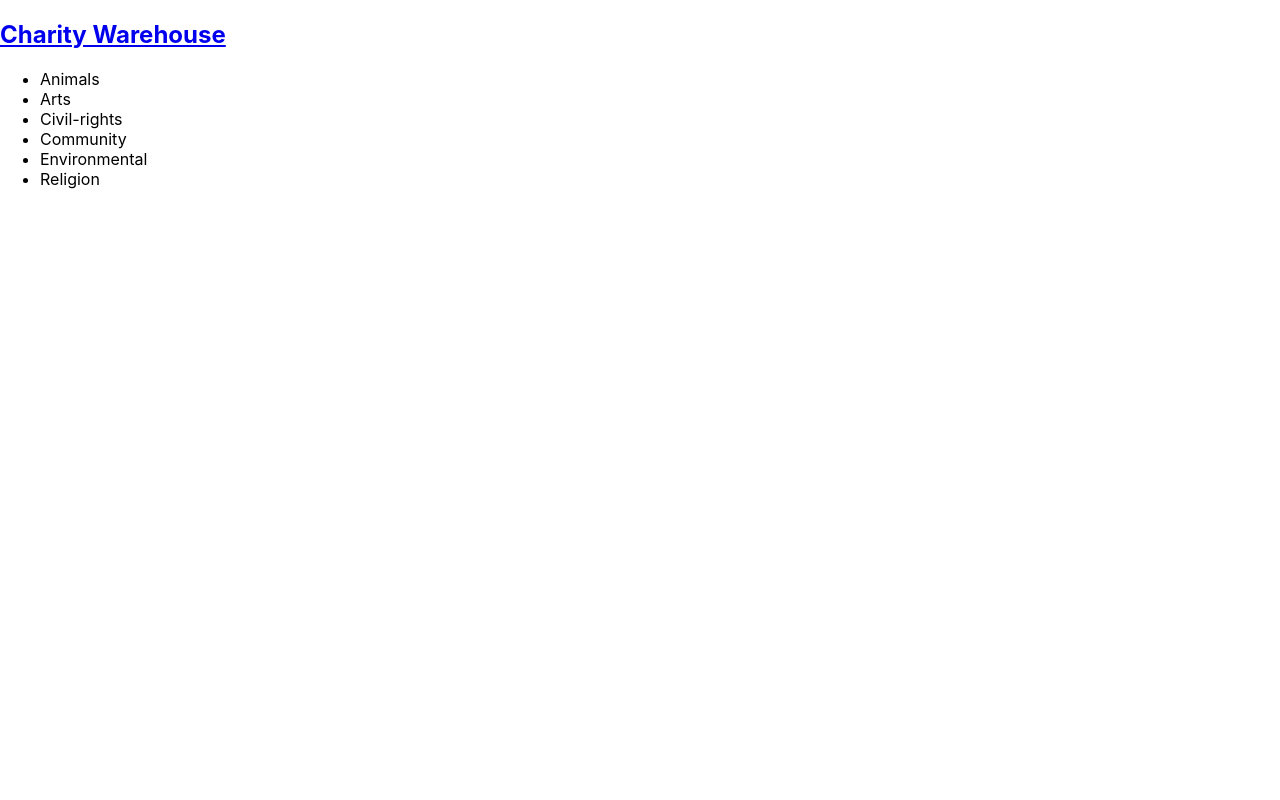
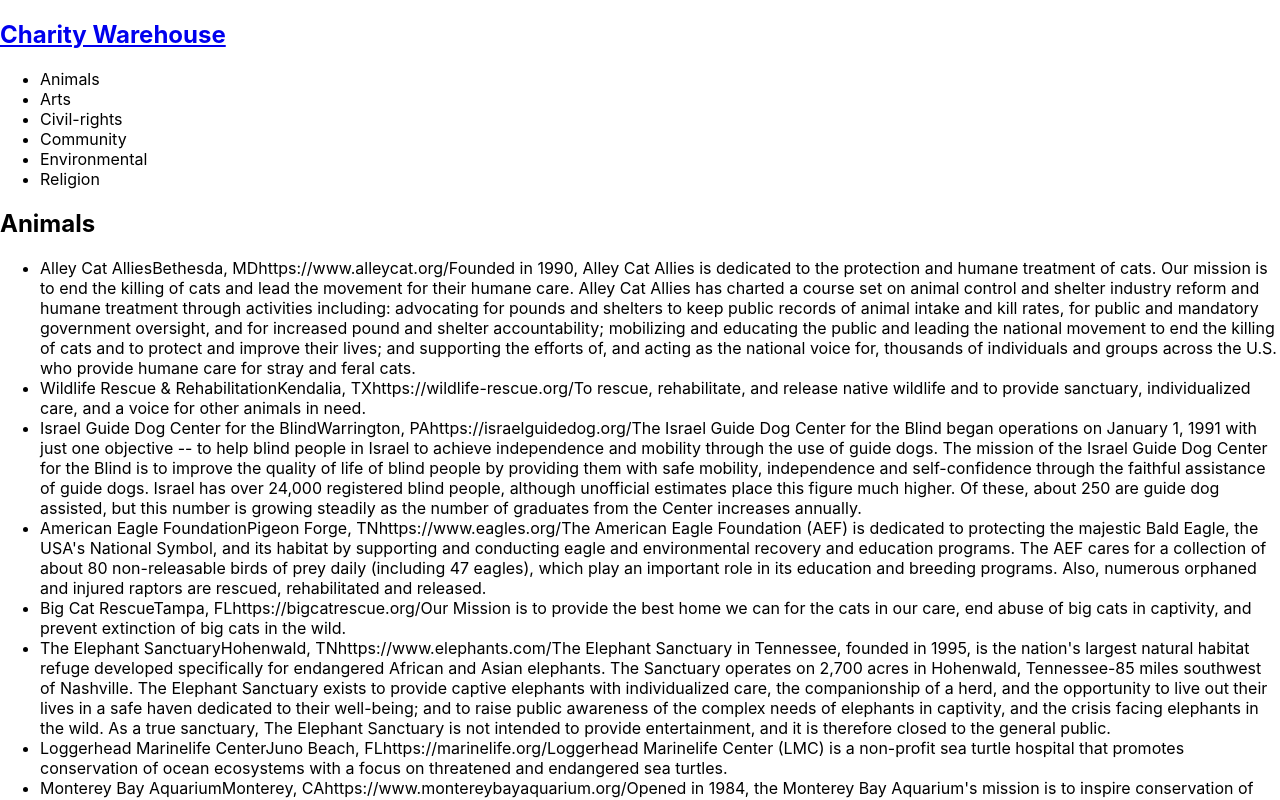
Before and after one commit to DevelopedByDay/charity-warehouse, a React (Create React App) app: page / in a window 1280 px wide. Both pictures are taken after a click on the element "Animals". Shown: the top 800 px of the page. Built offline with nearby package versions, Linux system fonts and the light colour scheme; the HTML template or start-up script is replaced by a standard one.

Commit message:
added functionality to Nav bar

```diff
--- a/src/App.js
+++ b/src/App.js
@@ -16,7 +16,7 @@
     { name: 'religion'}
   ]);
 
-  const [currentCategory, setCurrentCategory] = useState(categories[0]);
+  const [currentCategory, setCurrentCategory] = useState({name: 'default'});
 
 
   return (
--- a/src/components/Nav/index.js
+++ b/src/components/Nav/index.js
@@ -22,7 +22,8 @@
             <nav>
                 <ul>
                     {categories.map((category) => (
-                        <li className = {`${currentCategory.name === category.name}`}>
+                        <li className = {`${currentCategory.name === category.name}`}
+                            key = {category.name}>
                             <span onClick = {() => {setCurrentCategory(category)}}>
                                 {capitalizeFirstLetter(category.name)}
                             </span>
--- a/src/components/SingleCategory/index.js
+++ b/src/components/SingleCategory/index.js
@@ -1,28 +1,68 @@
 
 
-import React, {useState} from 'react';
-import {capitalizeFirstLetter} from '../../utils/helpers';
+import React from 'react';
 import AnimalList from '../animal';
 import CommDevList from '../community';
 import ReligionList from '../religion';
+import ArtsList from '../arts';
+import CivilRightsList from '../civil-rights';
+import EnvironmentalList from '../environmental';
 
+const SingleCategory = (category) => {
+console.log(category);
 
-const SingleCategory = ({category}) => {
+    const selectedCategory = (category) => {
+        switch (category) {
+            case 'animals':
+                return (
+                    <div>
+                        <AnimalList />
+                    </div>);
 
-    const [categories] = useState([
-        { name: 'animals'},
-        { name: 'community'},
-        { name: 'religion'}
-    ]);
+            case 'community':
+                return (
+                    <div>
+                        <CommDevList />
+                    </div>
+                );
 
-    const selectedCategory = categories.filter((category) => category.name === category);
+            case 'religion':
+                return (
+                    <div>
+                        <ReligionList />
+                    </div>
+                );
 
+            case 'arts' :
+                return (
+                    <div>
+                        <ArtsList />
+                    </div>
+                );
+
+            case 'civil-rights':
+                return (
+                    <div>
+                        <CivilRightsList />
+                    </div>
+                );
+
+            case 'environmental':
+                return (
+                    <div>
+                        <EnvironmentalList />
+                    </div>
+                );
+
+            default:
+                break;
+    }
+}
 
     return (
         <div>
             <div>
-                {selectedCategory.map((charity) =>
-                    <a href = {`../${charity}.js`} />)}
+                {selectedCategory(category.currentCategory.name)}
             </div>
         </div>
     )
--- a/src/components/animal.js
+++ b/src/components/animal.js
@@ -7,6 +7,7 @@
 
     const [animals] = useState([
         {
+            id: 1,
             name: 'Alley Cat Allies',
             category: 'animals',
             location: 'Bethesda, MD',
@@ -22,6 +23,7 @@
                         across the U.S. who provide humane care for stray and feral cats.`
         },
         {
+            id: 2,
             name: 'Wildlife Rescue & Rehabilitation',
             category: 'animals',
             location: 'Kendalia, TX',
@@ -30,6 +32,7 @@
                         and a voice for other animals in need.`
         },
         {
+            id: 3,
             name: 'Israel Guide Dog Center for the Blind',
             category: 'animals',
             location: 'Warrington, PA',
@@ -44,6 +47,7 @@
                         increases annually.`
         },
         {
+            id: 4,
             name: 'American Eagle Foundation',
             category: 'animals',
             location: 'Pigeon Forge, TN',
@@ -55,6 +59,7 @@
                         programs. Also, numerous orphaned and injured raptors are rescued, rehabilitated and released.`
         },
         {
+            id: 5,
             name: 'Big Cat Rescue',
             category: 'animals',
             location: 'Tampa, FL',
@@ -63,6 +68,7 @@
                         in captivity, and prevent extinction of big cats in the wild.`
         },
         {
+            id: 6,
             name: 'The Elephant Sanctuary',
             category: 'animals',
             location: 'Hohenwald, TN',
@@ -77,6 +83,7 @@
                         is not intended to provide entertainment, and it is therefore closed to the general public.`
         },
         {
+            id: 7,
             name: 'Loggerhead Marinelife Center',
             category: 'animals',
             location: 'Juno Beach, FL',
@@ -85,6 +92,7 @@
                         conservation of ocean ecosystems with a focus on threatened and endangered sea turtles.`
         },
         {
+            id: 8,
             name: 'Monterey Bay Aquarium',
             category: 'animals',
             location: 'Monterey, CA',
@@ -101,6 +109,7 @@
                         visit us each year.`
         },
         {
+            id: 9,
             name: 'The Living Desert',
             category: 'animals',
             location: 'Palm Desert, CA',
@@ -115,6 +124,7 @@
                         worldwide desert ecosystems.`
         },
         {
+            id: 10,
             name: 'Wildlife Conservation Society',
             category: 'animals',
             location: 'Bronx, NY',
--- a/src/components/arts.js
+++ b/src/components/arts.js
@@ -1,6 +1,6 @@
 import React, { useState } from 'react';
 
-const artsList = () => {
+const ArtsList = () => {
 
     const [arts] = useState([
 
@@ -105,4 +105,4 @@
     );
 }
 
-export default artsList;
+export default ArtsList;
--- a/src/components/civil-rights.js
+++ b/src/components/civil-rights.js
@@ -1,7 +1,7 @@
 import React, {useState} from 'react';
 
 
-const civilRightsList = () => {
+const CivilRightsList = () => {
 
     const [civilRights] = useState([
 
@@ -107,4 +107,4 @@
     );
 }
 
-export default civilRightsList;
+export default CivilRightsList;
--- a/src/components/environmental.js
+++ b/src/components/environmental.js
@@ -1,7 +1,7 @@
 import React, { useState } from 'react';
 
 
-const environmentalList = () => {
+const EnvironmentalList = () => {
 
     const [environmental] = useState([
         {
@@ -105,4 +105,4 @@
     );
 }
 
-export default environmentalList;
+export default EnvironmentalList;
```
